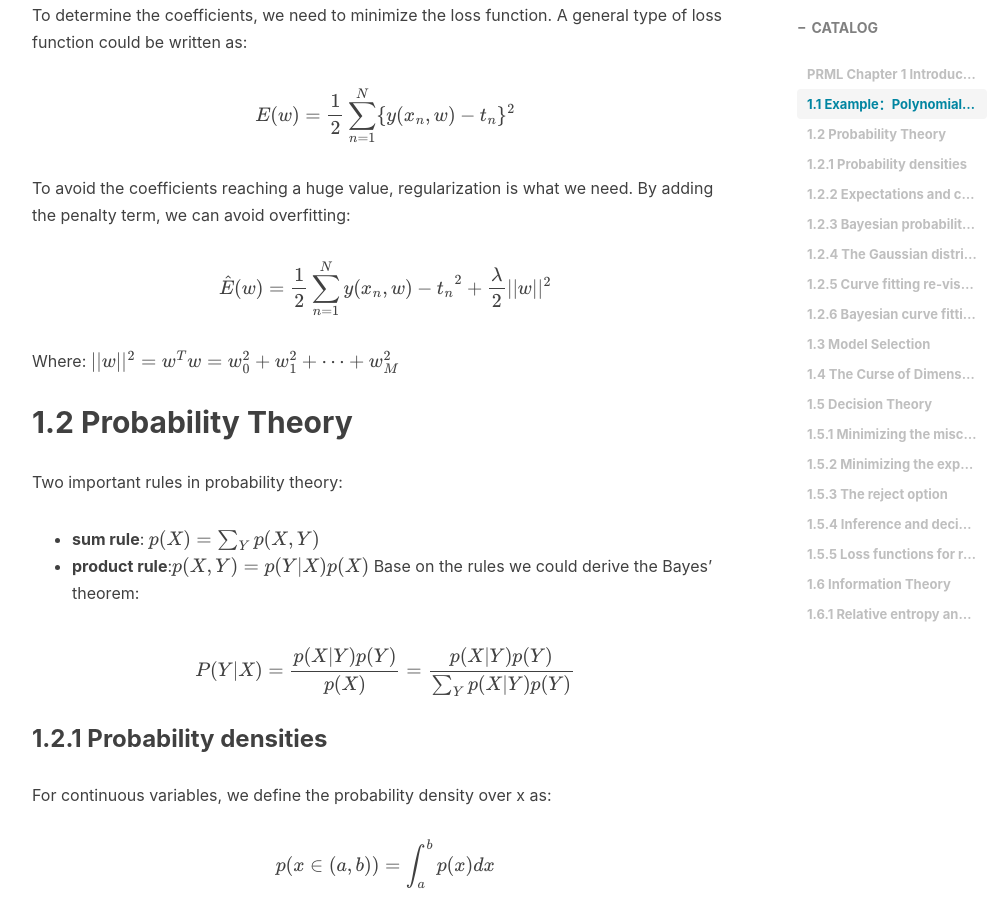
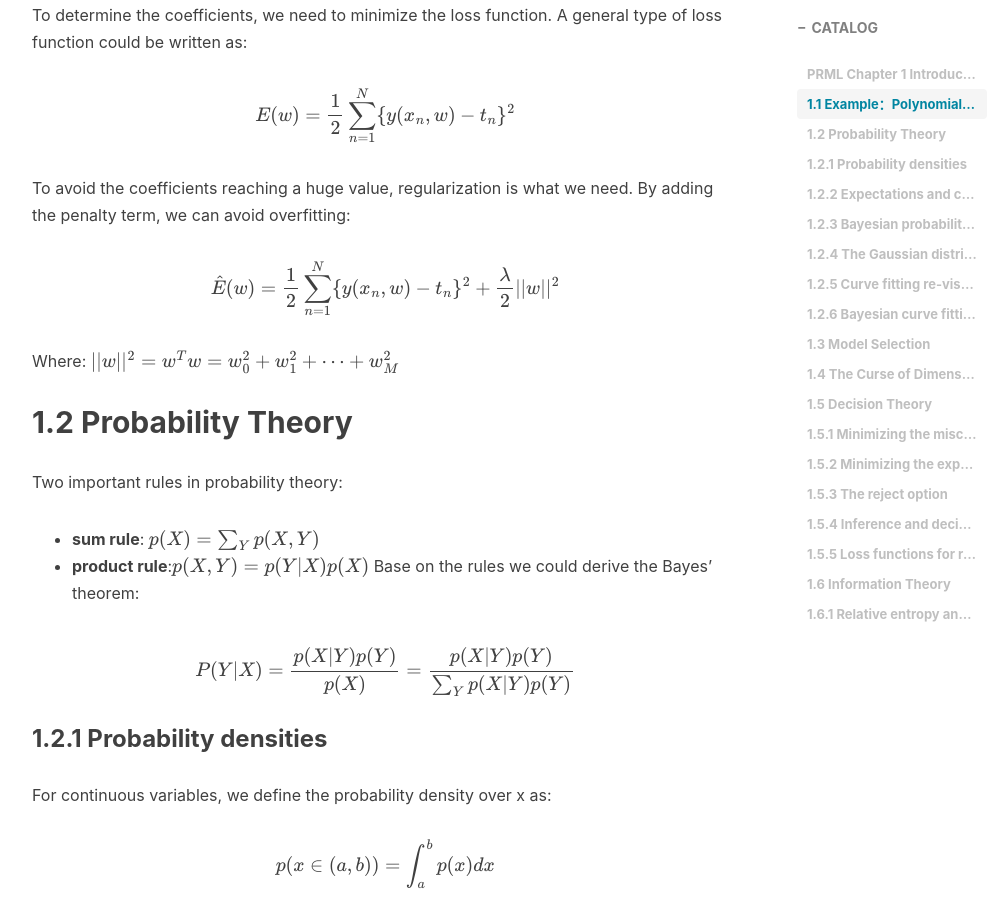
Before and after one commit to ZaccWu/ZaccWu.github.io, a Jekyll site: the page built from _posts/2019-09-06-PRML Chapter 1 Introduction.md, in a window 1280 px wide and 900 px high, scrolled down 874 px. Shown: the whole window, without its empty margins (233-1240 px from the left). Built offline with Jekyll 4.4.1, drawn with Linux system fonts in a browser that asks for light colours; nearby versions of some CDN libraries; formulas are drawn with MathJax 3; comment, search, counter and statistics services are not loaded.

```diff
--- a/_posts/2019-09-06-PRML Chapter 1 Introduction.md
+++ b/_posts/2019-09-06-PRML Chapter 1 Introduction.md
@@ -23,7 +23,7 @@ $$E(w) = \frac{1}{2}\sum_{n=1}^{N}\{y(x_{n},w) - t_{n}\}^{2}$$
 
 To avoid the coefficients reaching a huge value, regularization is what we need. By adding the penalty term, we can avoid overfitting:
 
-$$\hat{E}(w) = \frac{1}{2}\sum_{n=1}^{N}{y(x_{n},w) - t_{n}}^{2} + \frac{\lambda}{2} ||w||^{2}$$
+$$\hat{E}(w) = \frac{1}{2}\sum_{n=1}^{N}\{y(x_{n},w) - t_{n}\}^{2} + \frac{\lambda}{2} ||w||^{2}$$
 
 Where:
 $$||w||^{2} = w^{T}w = w_{0}^2 + w_{1}^{2} + \dots + w_{M}^{2}$$
```
